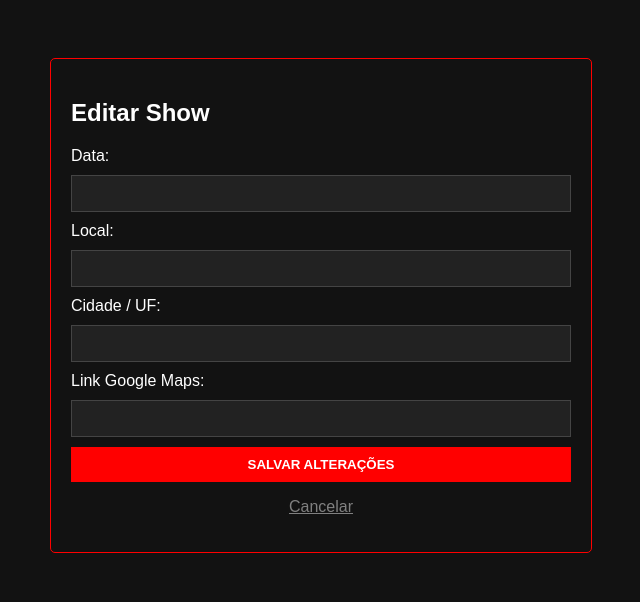
After one commit to hildneylopes16-glitch/site-sould, a Flask app: template templates/editar.html in a window 1280 px wide. The commit adds this page. Shown: the top 602 px of the page, without its empty margins (319-959 px from the left). Run offline with Flask 3, Linux system fonts and the light colour scheme; the template is opened without the code that fills it, so the values that code supplies are empty.

Commit message:
Updates html
Updates html

```diff
--- a/app.py
+++ b/app.py
@@ -1,9 +1,12 @@
-from flask import Flask, render_template, request, redirect, url_for
+from flask import Flask, render_template, request, redirect, url_for, session
 from flask_sqlalchemy import SQLAlchemy
 from datetime import datetime
 import os
 
 app = Flask(__name__)
+
+# CHAVE SECRETA: Necessária para ativar o controle de acessos reais por sessão
+app.secret_key = os.environ.get('SECRET_KEY', 'chave_secreta_para_sould_banda_2026')
 
 # Configuração do Banco de Dados PostgreSQL (Render)
 app.config['SQLALCHEMY_DATABASE_URI'] = os.environ.get('DATABASE_URL', 'postgresql://usuario:senha@localhost/sould_db')
@@ -34,7 +37,14 @@ class LinkTree(db.Model):
     titulo = db.Column(db.String(100), nullable=False)
     url = db.Column(db.String(255), nullable=False)
 
-# Inicialização segura do banco de dados
+# Função auxiliar para ordenar as datas padrão DD/MM/AAAA corretamente
+def ordenar_shows(lista_shows):
+    try:
+        return sorted(lista_shows, key=lambda x: datetime.strptime(x.data, '%d/%m/%Y'))
+    except Exception:
+        # Caso alguma data esteja fora do padrão, não quebra o site
+        return sorted(lista_shows, key=lambda x: x.id)
+
 with app.app_context():
     try:
         db.create_all()
@@ -44,15 +54,21 @@ with app.app_context():
 # Rota 1: Página Principal do Site (Sould)
 @app.route('/')
 def index():
+    # Bloco do contador de acessos imune a falhas e robôs falsos
     try:
-        hoje = datetime.utcnow().date()
-        registro_acesso = Acesso.query.filter_by(data=hoje).first()
-        if registro_acesso:
-            registro_acesso.quantidade += 1
-        else:
-            novo_acesso = Acesso(data=hoje, quantity=1)
-            db.session.add(novo_acesso)
-        db.session.commit()
+        hoje_str = datetime.utcnow().strftime('%Y-%m-%d')
+        # Verifica se esta sessão já acessou o site hoje
+        if session.get('ultimo_acesso') != hoje_str:
+            hoje = datetime.utcnow().date()
+            registro_acesso = Acesso.query.filter_by(data=hoje).first()
+            if registro_acesso:
+                registro_acesso.quantidade += 1
+            else:
+                novo_acesso = Acesso(data=hoje, quantidade=1)
+                db.session.add(novo_acesso)
+            db.session.commit()
+            # Grava na sessão que o usuário real já contou hoje
+            session['ultimo_acesso'] = hoje_str
     except Exception as e:
         db.session.rollback()
         print(f"Erro ao registrar acesso: {e}")
@@ -60,14 +76,14 @@ def index():
     shows_query = []
     links_query = []
     try:
-        shows_query = Show.query.order_by(Show.id).all()
+        shows_query = ordenar_shows(Show.query.all())
         links_query = LinkTree.query.order_by(LinkTree.id).all()
     except Exception as e:
         print(f"Erro ao ler tabelas na index: {e}")
 
     return render_template('index.html', shows=shows_query, links=links_query)
 
-# Rota 2: Linktree Público (bandasould.com.br/links)
+# Rota 2: Linktree Público
 @app.route('/links')
 def linktree_publico():
     links_query = []
@@ -77,31 +93,25 @@ def linktree_publico():
         print(f"Erro ao ler tabelas de links: {e}")
     return render_template('links.html', links=links_query)
 
-# Rota Nova: Galeria de Fotos (Mapeando a pasta automaticamente)
+# Rota Nova: Galeria de Fotos
 @app.route('/galeria')
 def galeria():
     try:
-        # Caminho para a pasta de fotos da galeria
         pasta_galeria = os.path.join(app.static_folder, 'img', 'galeria')
         fotos = []
-
         if os.path.exists(pasta_galeria):
-            # Lista apenas arquivos de imagem válidos da pasta
             fotos = [f for f in os.listdir(pasta_galeria) if f.lower().endswith(('.png', '.jpg', '.jpeg', '.webp', '.gif'))]
-            fotos.sort() # Organiza em ordem alfabética
-
+            fotos.sort()
         return render_template('galeria.html', fotos=fotos)
     except Exception as e:
-        # Exibe o erro real no log do servidor para você saber o que quebrou
         print(f"Erro crítico na rota galeria: {e}")
-        return f"<html><body style='background:#121212;color:white;text-align:center;padding-top:100px;font-family:sans-serif;'><h1>GALERIA SOULD</h1><p>Erro interno ao carregar a página: {e}</p><a href='/' style='color:red;'>Voltar ao site</a></body></html>"
+        return "<html><body style='background:#121212;color:white;text-align:center;padding-top:100px;'><h1>GALERIA SOULD</h1><p>Erro ao processar mídias.</p></body></html>"
 
 # Rota 3: Painel Administrativo
 @app.route('/admin', methods=['GET', 'POST'])
 def admin():
     if request.method == 'POST':
         form_type = request.form.get('form_type')
-
         try:
             if form_type == 'show':
                 data = request.form.get('data')
@@ -109,11 +119,9 @@ def admin():
                 cidade = request.form.get('cidade')
                 link_maps = request.form.get('link_maps')
                 if data and local and cidade:
-                    # CORRIGIDO: de 'city=cidade' para 'cidade=cidade'
                     novo_show = Show(data=data, local=local, cidade=cidade, link_maps=link_maps)
                     db.session.add(novo_show)
                     db.session.commit()
-
             elif form_type == 'linktree':
                 titulo = request.form.get('titulo')
                 url = request.form.get('url')
@@ -124,19 +132,17 @@ def admin():
         except Exception as e:
             db.session.rollback()
             print(f"Erro ao salvar dados pelo painel: {e}")
-
         return redirect(url_for('admin'))
 
     total_acessos = 0
     historico_acessos = []
     shows_query = []
     links_query = []
-
     try:
         todos_acessos = Acesso.query.all()
         total_acessos = sum(a.quantidade for a in todos_acessos)
         historico_acessos = Acesso.query.order_by(Acesso.data.desc()).all()
-        shows_query = Show.query.order_by(Show.id).all()
+        shows_query = ordenar_shows(Show.query.all())
         links_query = LinkTree.query.order_by(LinkTree.id).all()
     except Exception as e:
         print(f"Erro ao coletar dados para o admin: {e}")
@@ -148,6 +154,23 @@ def admin():
         total_acessos=total_acessos,
         historico_acessos=historico_acessos
     )
+
+# Rota de Edição de Show (Recuperada)
+@app.route('/admin/editar/<int:id>', methods=['GET', 'POST'])
+def editar_show(id):
+    show = Show.query.get_or_404(id)
+    if request.method == 'POST':
+        try:
+            show.data = request.form.get('data')
+            show.local = request.form.get('local')
+            show.cidade = request.form.get('cidade')
+            show.link_maps = request.form.get('link_maps')
+            db.session.commit()
+        except Exception as e:
+            db.session.rollback()
+            print(f"Erro ao editar show: {e}")
+        return redirect(url_for('admin'))
+    return render_template('editar.html', show=show)
 
 # Rota 4: Excluir Show
 @app.route('/admin/excluir/<int:id>')
--- /dev/null
+++ b/templates/editar.html
@@ -0,0 +1,30 @@
+<!DOCTYPE html>
+<html lang="pt-br">
+<head>
+    <meta charset="UTF-8">
+    <title>Editar Show - Sould</title>
+    <style>
+        body { background: #121212; color: white; font-family: sans-serif; padding: 50px; }
+        .box { max-width: 500px; margin: 0 auto; border: 1px solid red; padding: 20px; border-radius: 5px; }
+        input { width: 100%; padding: 10px; margin: 10px 0; background: #222; border: 1px solid #444; color: white; box-sizing: border-box; }
+        button { background: red; color: white; padding: 10px 20px; border: none; cursor: pointer; font-weight: bold; width: 100%; }
+    </style>
+</head>
+<body>
+    <div class="box">
+        <h2>Editar Show</h2>
+        <form method="POST">
+            <label>Data:</label>
+            <input type="text" name="data" value="{{ show.data }}" required>
+            <label>Local:</label>
+            <input type="text" name="local" value="{{ show.local }}" required>
+            <label>Cidade / UF:</label>
+            <input type="text" name="cidade" value="{{ show.cidade }}" required>
+            <label>Link Google Maps:</label>
+            <input type="text" name="link_maps" value="{{ show.link_maps }}">
+            <button type="submit">SALVAR ALTERAÇÕES</button>
+        </form>
+        <p style="text-align: center;"><a href="/admin" style="color: gray;">Cancelar</a></p>
+    </div>
+</body>
+</html>
```
Also changed, not shown: templates/admin.html (+13 -5 lines).
